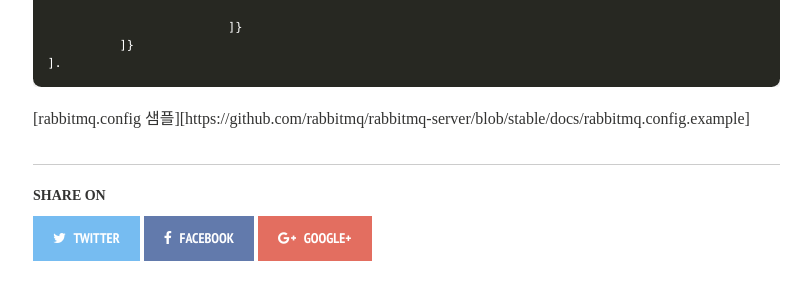
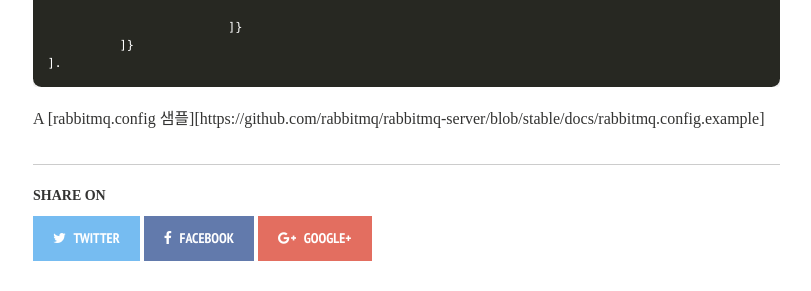
Before and after one commit to gjchoi/gjchoi.github.io, a Jekyll site: the page built from _posts/2016-03-03-rabbit-mq-설치및환경설정.md, in a window 1280 px wide and 900 px high, scrolled down 3373 px. Shown: the part 244-535 px from the top of the window, without its empty margins (255-1066 px from the left). Built offline with Jekyll 4.4.1, drawn with Linux system fonts in a browser that asks for light colours; nearby versions of some CDN libraries; comment, search, counter and statistics services are not loaded.

```diff
--- a/_posts/2016-03-03-rabbit-mq-설치및환경설정.md
+++ b/_posts/2016-03-03-rabbit-mq-설치및환경설정.md
@@ -170,4 +170,4 @@ json형태로 설정된 RabbitMQ Core 어플리케이션 및 erlang, plugin 설
 ].
 ~~~~
 
-[rabbitmq.config 샘플][https://github.com/rabbitmq/rabbitmq-server/blob/stable/docs/rabbitmq.config.example]
+A [rabbitmq.config 샘플][https://github.com/rabbitmq/rabbitmq-server/blob/stable/docs/rabbitmq.config.example]
```
